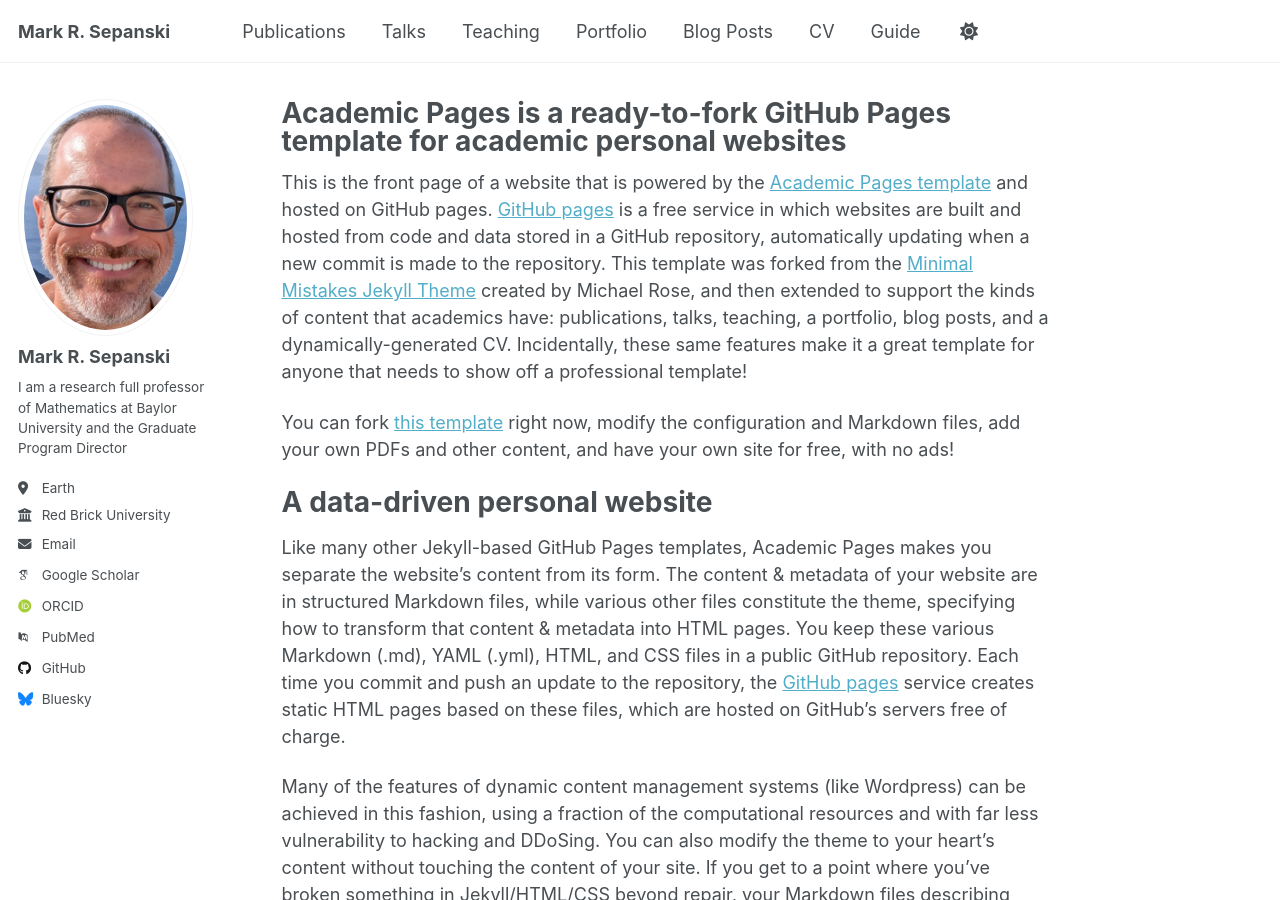
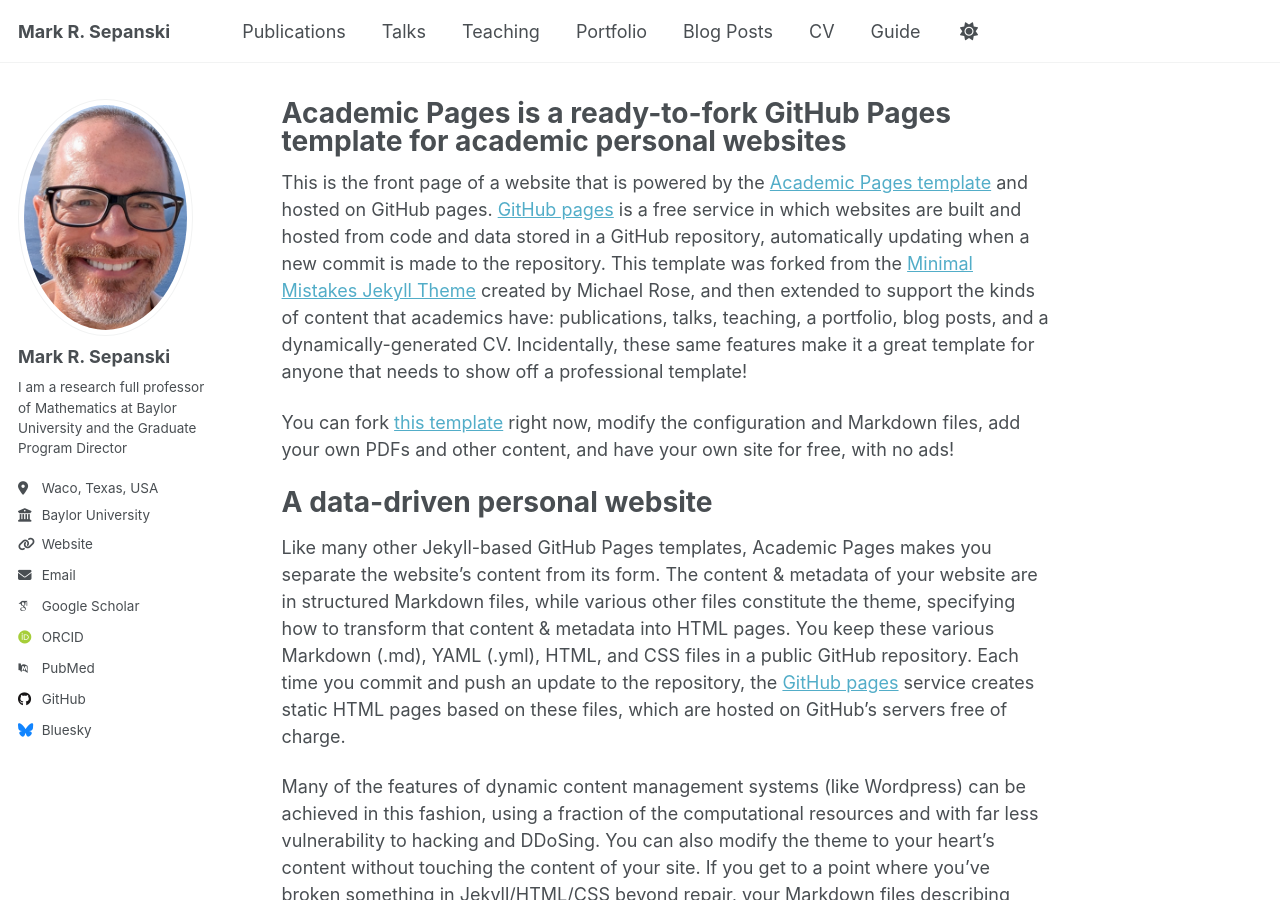
Before and after one commit to mrsepanski/mrsepanski.github.io, a Jekyll site: the page built from _pages/about.md, in a window 1280 px wide and 900 px high. Built offline with Jekyll 4.4.1, drawn with Linux system fonts in a browser that asks for light colours; some web fonts are replaced; a script that is not in the unit is left out.

Commit message:
Update _config.yml

```diff
--- a/_config.yml
+++ b/_config.yml
@@ -26,20 +26,20 @@ author:
   name             : "Mark R. Sepanski"
   pronouns         : # example: "she/her"
   bio              : "I am a research full professor of Mathematics at Baylor University and the Graduate Program Director"
-  location         : "Earth"
-  employer         : "Red Brick University"
-  uri              : # URL
-  email            : "none@example.org"
+  location         : "Waco, Texas, USA"
+  employer         : "Baylor University"
+  uri              : "https://math.artsandsciences.baylor.edu/person/mark-sepanski-phd"
+  email            : "mrsepanski@baylor.edu"
 
   # Academic websites
   academia         : # URL
   arxiv            : # URL - Update with the correct link to your profile
-  googlescholar    : "https://scholar.google.com/citations?user=PS_CX0AAAAAJ"
+  googlescholar    : "https://scholar.google.com/citations?user=54xTAD8AAAAJ&hl"
   impactstory      : # URL
-  orcid            : "http://orcid.org/yourorcidurl"
+  orcid            : "http://orcid.org/0000-0001-9738-954X"
   semantic         : # URL
   pubmed           : "https://www.ncbi.nlm.nih.gov/pubmed/?term=john+snow"
-  researchgate     : # URL
+  researchgate     : # "https://www.researchgate.net/profile/Mark-Sepanski"
   scopus           : # URL
 
   # Repositories and software development
```
